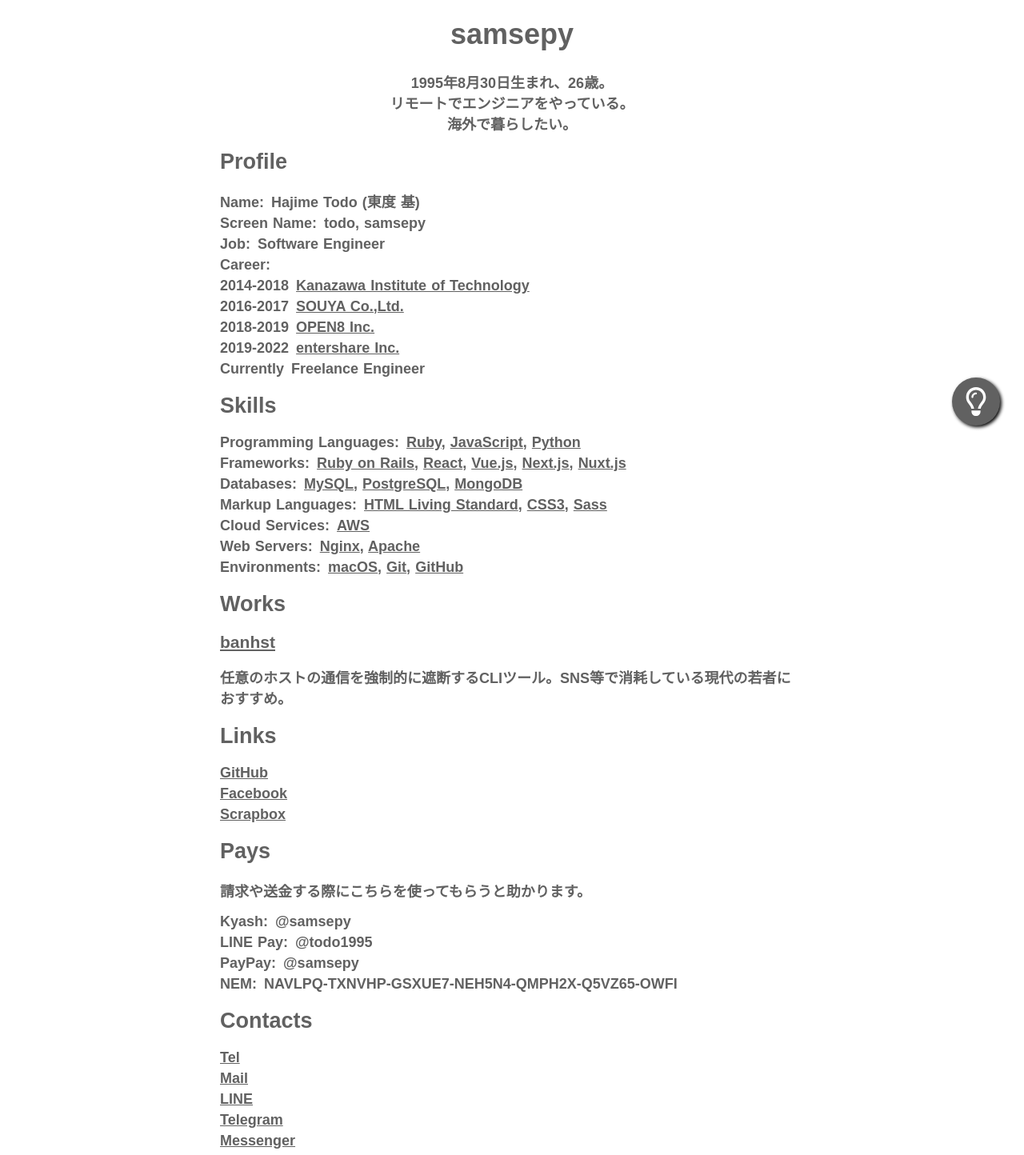
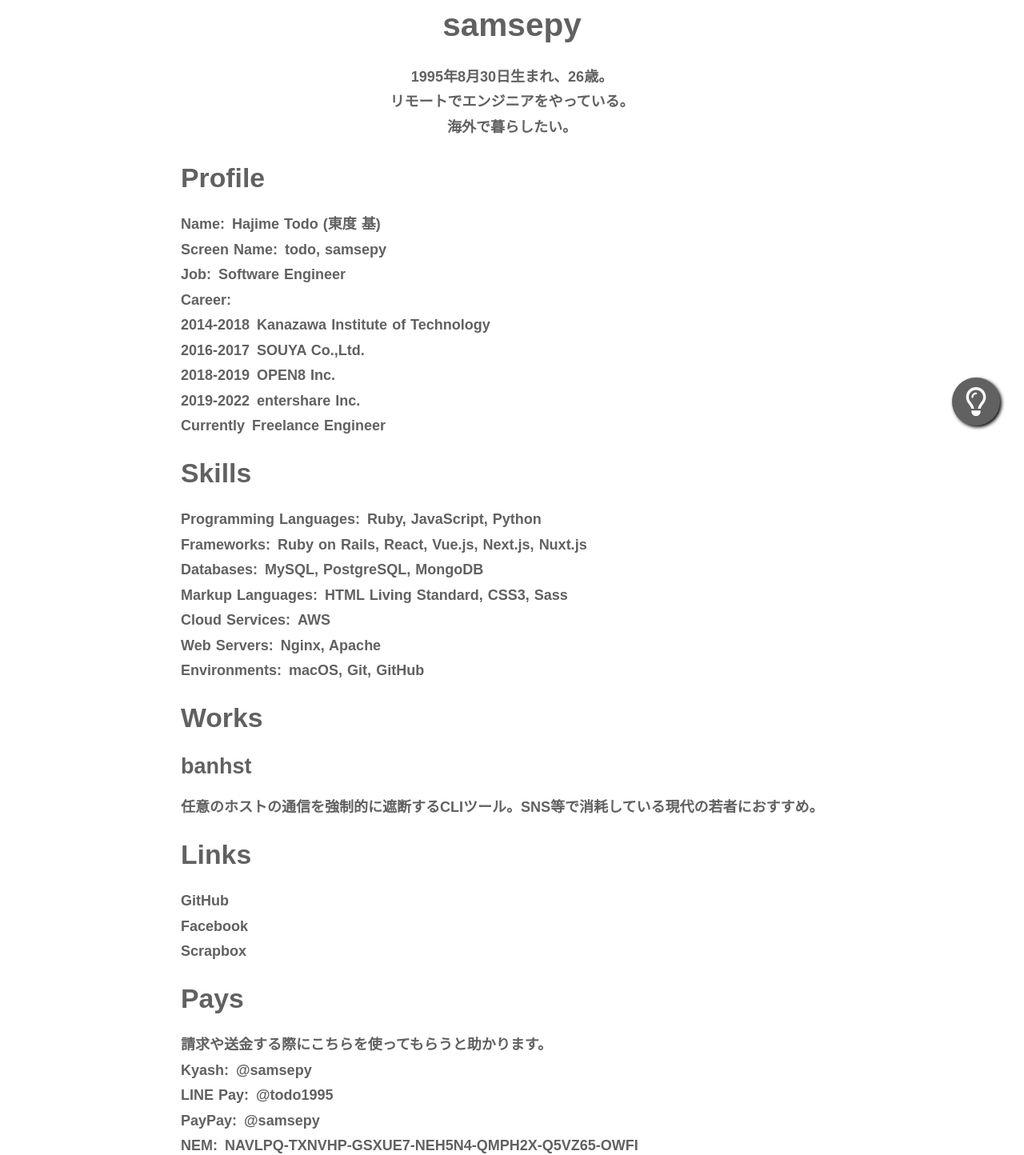
Before and after one commit to samsepy/samsepy.work, a Next.js app: page / in a window 1280 px wide. Shown: the part 238-1682 px from the top of the page at 80% size. Built offline with nearby package versions, Linux system fonts and the light colour scheme.

Commit message:
tailwind cssに寄せてく

```diff
--- a/components/layout.tsx
+++ b/components/layout.tsx
@@ -59,7 +59,7 @@
 
   return (
     <div className={currentMode()}>
-      <div className={styles.container}>
+      <div className="container max-w-3xl py-8">
         <Head>
           <title>{title}</title>
           <meta
--- a/pages/index.tsx
+++ b/pages/index.tsx
@@ -2,8 +2,6 @@
 
 import Layout from "../components/layout";
 import { currentAge } from "../lib/calcs";
-import styles from "../styles/Layout.module.css";
-import utilStyles from "../styles/utils.module.css";
 
 export default function Home(): JSX.Element {
   return (
@@ -11,36 +9,36 @@
       <Image
         priority
         src="/images/icon.jpeg"
-        className={styles.icon}
+        className="mx-auto rounded-full mb-6"
         height={200}
         width={200}
         alt="icon"
       />
-      <h1 className={styles.title}>samsepy</h1>
-      <p className={styles.bio}>
+      <h1 className="text-center">samsepy</h1>
+      <p className="text-center mb-6">
         1995年8月30日生まれ、{currentAge()}歳。
         <br />
         リモートでエンジニアをやっている。 <br />
         海外で暮らしたい。
       </p>
       <h2>Profile</h2>
-      <ul className={styles.list}>
+      <ul className="mb-5">
         <li>
-          <span className={utilStyles.mr2}>
+          <span className="mr-2">
             <span>Name</span>:
           </span>
           <wbr />
           <span>Hajime Todo (東度 基)</span>
         </li>
         <li>
-          <span className={utilStyles.mr2}>
+          <span className="mr-2">
             <span>Screen Name</span>:
           </span>
           <wbr />
           <span>todo, samsepy</span>
         </li>
         <li>
-          <span className={utilStyles.mr2}>
+          <span className="mr-2">
             <span>Job</span>:
           </span>
           <wbr />
@@ -48,9 +46,9 @@
         </li>
         <li>
           <span>Career</span>:
-          <ul className={styles.list}>
+          <ul className="mb-5">
             <li>
-              <span className={utilStyles.mr2}>2014-2018</span>
+              <span className="mr-2">2014-2018</span>
               <wbr />
               <span>
                 <a href="https://www.kanazawa-it.ac.jp/">
@@ -59,28 +57,28 @@
               </span>
             </li>
             <li>
-              <span className={utilStyles.mr2}>2016-2017</span>
+              <span className="mr-2">2016-2017</span>
               <wbr />
               <span>
                 <a href="https://www.souya.biz/">SOUYA Co.,Ltd.</a>
               </span>
             </li>
             <li>
-              <span className={utilStyles.mr2}>2018-2019</span>
+              <span className="mr-2">2018-2019</span>
               <wbr />
               <span>
                 <a href="https://open8.com/">OPEN8 Inc.</a>
               </span>
             </li>
             <li>
-              <span className={utilStyles.mr2}>2019-2022</span>
+              <span className="mr-2">2019-2022</span>
               <wbr />
               <span>
                 <a href="https://entershare.jp/">entershare Inc.</a>
               </span>
             </li>
             <li>
-              <span className={utilStyles.mr2}>Currently</span>
+              <span className="mr-2">Currently</span>
               <wbr />
               <span>Freelance Engineer</span>
             </li>
@@ -88,9 +86,9 @@
         </li>
       </ul>
       <h2>Skills</h2>
-      <ul className={styles.list}>
+      <ul className="mb-5">
         <li>
-          <span className={utilStyles.mr2}>
+          <span className="mr-2">
             <span>Programming Languages</span>:
           </span>
           <wbr />
@@ -101,7 +99,7 @@
           </span>
         </li>
         <li>
-          <span className={utilStyles.mr2}>
+          <span className="mr-2">
             <span>Frameworks</span>:
           </span>
           <wbr />
@@ -114,7 +112,7 @@
           </span>
         </li>
         <li>
-          <span className={utilStyles.mr2}>
+          <span className="mr-2">
             <span>Databases</span>:
           </span>
           <wbr />
@@ -125,7 +123,7 @@
           </span>
         </li>
         <li>
-          <span className={utilStyles.mr2}>
+          <span className="mr-2">
             <span>Markup Languages</span>:
           </span>
           <wbr />
@@ -141,7 +139,7 @@
           </span>
         </li>
         <li>
-          <span className={utilStyles.mr2}>
+          <span className="mr-2">
             <span>Cloud Services</span>:
           </span>
           <wbr />
@@ -150,7 +148,7 @@
           </span>
         </li>
         <li>
-          <span className={utilStyles.mr2}>
+          <span className="mr-2">
             <span>Web Servers</span>:
           </span>
           <wbr />
@@ -160,7 +158,7 @@
           </span>
         </li>
         <li>
-          <span className={utilStyles.mr2}>
+          <span className="mr-2">
             <span>Environments</span>:
           </span>
           <wbr />
@@ -175,11 +173,11 @@
       <h3>
         <a href="https://github.com/samsepy/banhst.git/">banhst</a>
       </h3>
-      <p>
+      <p className="mb-5">
         任意のホストの通信を強制的に遮断するCLIツール。SNS等で消耗している現代の若者におすすめ。
       </p>
       <h2>Links</h2>
-      <ul className={styles.list}>
+      <ul className="mb-5">
         <li>
           <a href="https://github.com/samsepy/">GitHub</a>
         </li>
@@ -192,30 +190,30 @@
       </ul>
       <h2>Pays</h2>
       <p>請求や送金する際にこちらを使ってもらうと助かります。</p>
-      <ul className={styles.list}>
+      <ul className="mb-5">
         <li>
-          <span className={utilStyles.mr2}>
+          <span className="mr-2">
             <span>Kyash</span>:
           </span>
           <wbr />
           <span>@samsepy</span>
         </li>
         <li>
-          <span className={utilStyles.mr2}>
+          <span className="mr-2">
             <span>LINE Pay</span>:
           </span>
           <wbr />
           <span>@todo1995</span>
         </li>
         <li>
-          <span className={utilStyles.mr2}>
+          <span className="mr-2">
             <span>PayPay</span>:
           </span>
           <wbr />
           <span>@samsepy</span>
         </li>
         <li>
-          <span className={utilStyles.mr2}>
+          <span className="mr-2">
             <span>NEM</span>:
           </span>
           <wbr />
@@ -223,7 +221,7 @@
         </li>
       </ul>
       <h2>Contacts</h2>
-      <ul className={styles.list}>
+      <ul className="mb-5">
         <li>
           <a href="tel:+819062734866">Tel</a>
         </li>
--- a/styles/Layout.module.css
+++ b/styles/Layout.module.css
@@ -1,18 +1,3 @@
-.container {
-  margin: 0 auto;
-  padding: 30px 10px;
-  min-height: 100vh;
-  max-width: 750px;
-  display: flex;
-  flex-direction: column;
-}
-
-.list {
-  list-style-type: none;
-  padding: 0;
-  text-align: left;
-}
-
 .dark {
   background-color: #616161;
   color: #fff;
@@ -69,20 +54,6 @@
   font-size: 30px;
 }
 
-.bio {
-  text-align: center;
-}
-
-.icon {
-  display: block;
-  border-radius: 50%;
-  margin: 0 auto;
-}
-
-.title {
-  text-align: center;
-}
-
 .related-logo {
   vertical-align: middle;
   margin-right: 8px;
--- a/styles/globals.css
+++ b/styles/globals.css
@@ -1,6 +1,11 @@
+@tailwind base;
+@tailwind components;
+@tailwind utilities;
+
+@layer base {
   html {
+    @apply text-lg;
     font-family: sans-serif;
-  font-size: 18px;
     font-weight: 700;
     background-color: #fff;
     color: #616161;
@@ -19,43 +24,6 @@
     margin: 0;
   }
 
-h1 {
-  margin: 25px 0;
-  text-align: left;
-}
-
-h2 {
-  margin: 20px 0;
-  text-align: left;
-}
-
-h3 {
-  margin: 18px 0;
-  text-align: left;
-}
-
-p {
-  margin: 16px 0;
-  text-align: left;
-}
-
-ul {
-  text-align: left;
-  padding: 0;
-}
-
-li {
-  margin: 5px 0;
-}
-
-li span {
-  display: inline-block;
-}
-
-a:hover {
-  opacity: 0.75;
-}
-
   @media (prefers-color-scheme: dark) {
     :root {
       background-color: #616161;
@@ -63,12 +31,23 @@
     }
   }
 
-footer {
-  margin-top: auto;
-  width: 100%;
+  h1 {
+    @apply text-4xl mb-6;
   }
 
-footer p {
-  text-align: center;
-  margin: 36px 0px 0px;
+  h2 {
+    @apply text-3xl mb-5;
   }
+
+  h3 {
+    @apply text-2xl mb-4;
+  }
+
+  a:hover {
+    opacity: 0.75;
+  }
+
+  footer {
+    @apply text-center;
+  }
+}
--- a/styles/utils.module.css
+++ /dev/null
@@ -1,19 +0,0 @@
-.mr1 {
-  margin-right: 0.25rem;
-}
-
-.mr2 {
-  margin-right: 0.5rem;
-}
-
-.mr3 {
-  margin-right: 1rem;
-}
-
-.mr4 {
-  margin-right: 1.5rem;
-}
-
-.mr5 {
-  margin-right: 3rem;
-}
--- a/tailwind.config.js
+++ b/tailwind.config.js
@@ -5,6 +5,10 @@
     "./components/**/*.{js,ts,jsx,tsx}",
   ],
   theme: {
+    container: {
+      center: true,
+      padding: "1rem",
+    },
     extend: {},
   },
   plugins: [],
```
Lines whose indentation alone changed are shown as unchanged.
